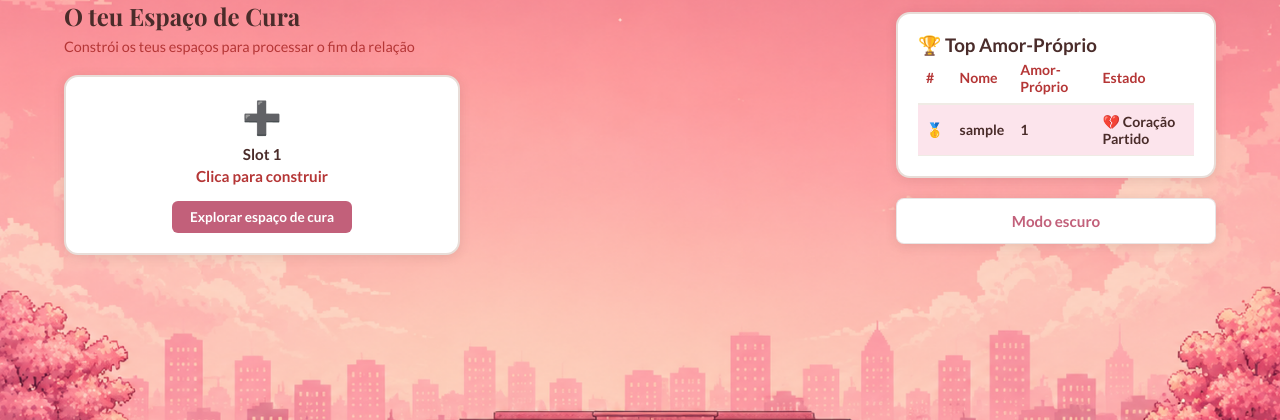
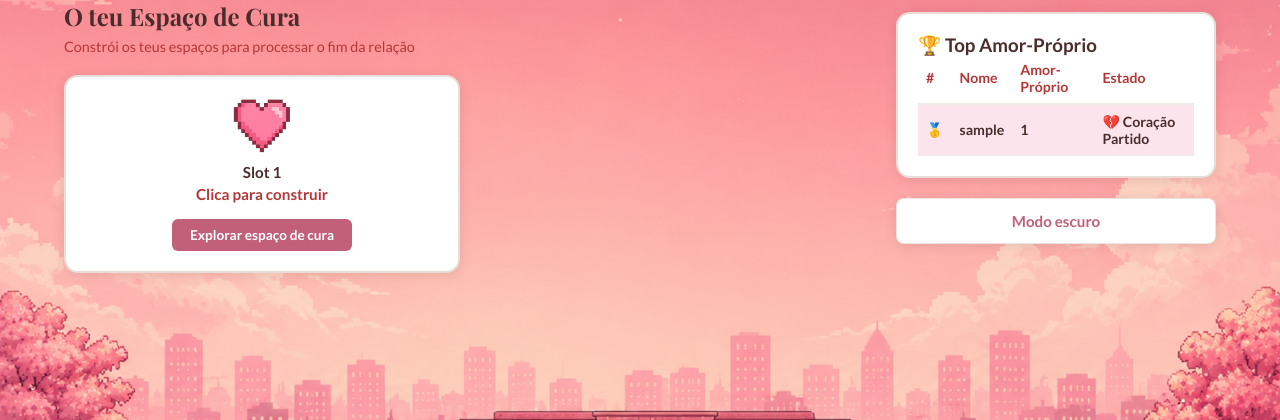
Before and after one commit to mari26006/projeto_grupo, a Flask app: page /dashboard in a window 1280 px wide. Shown: the part 84-504 px from the top of the page. Run offline with Flask 3, Linux system fonts and the light colour scheme; the visitor is signed in with stand-in values (Sample User, id 1); tables that the repository leaves empty hold one stand-in row (values such as "Sample post"); some web fonts are replaced.

Commit message:
meti um pixel heart nos slots

```diff
--- a/museum_broken_relationships/static/css/style.css
+++ b/museum_broken_relationships/static/css/style.css
@@ -575,6 +575,13 @@ body.dark-mode .modal {
     margin-bottom: 8px;
 }
 
+.slot-icone-img {
+    width: 58px;
+    height: 58px;
+    object-fit: contain;
+    margin: 0 auto 8px;
+}
+
 .slot-vazio p {
     font-weight: 700;
     font-size: 1rem;
--- a/museum_broken_relationships/templates/dashboard.html
+++ b/museum_broken_relationships/templates/dashboard.html
@@ -37,7 +37,7 @@
 
                     {% if slot.estado == 'vazio' %}
                     <div class="slot-vazio">
-                        <div class="slot-icone">➕</div>
+                        <img class="slot-icone slot-icone-img" src="{{ url_for('static', filename='img/pixel_heart.png') }}" alt="" aria-hidden="true">
                         <p>Slot {{ slot.numero }}</p>
                         <p class="slot-sub">Clica para construir</p>
                         <button type="button" class="btn btn-slot" data-action="abrirMenuConstruir" data-slot="{{ slot.numero }}" aria-label="Construir slot {{ slot.numero }}">Explorar espaço de cura</button>
```
Also changed, not shown: museum_broken_relationships/static/img/pixel_heart.png (added).
